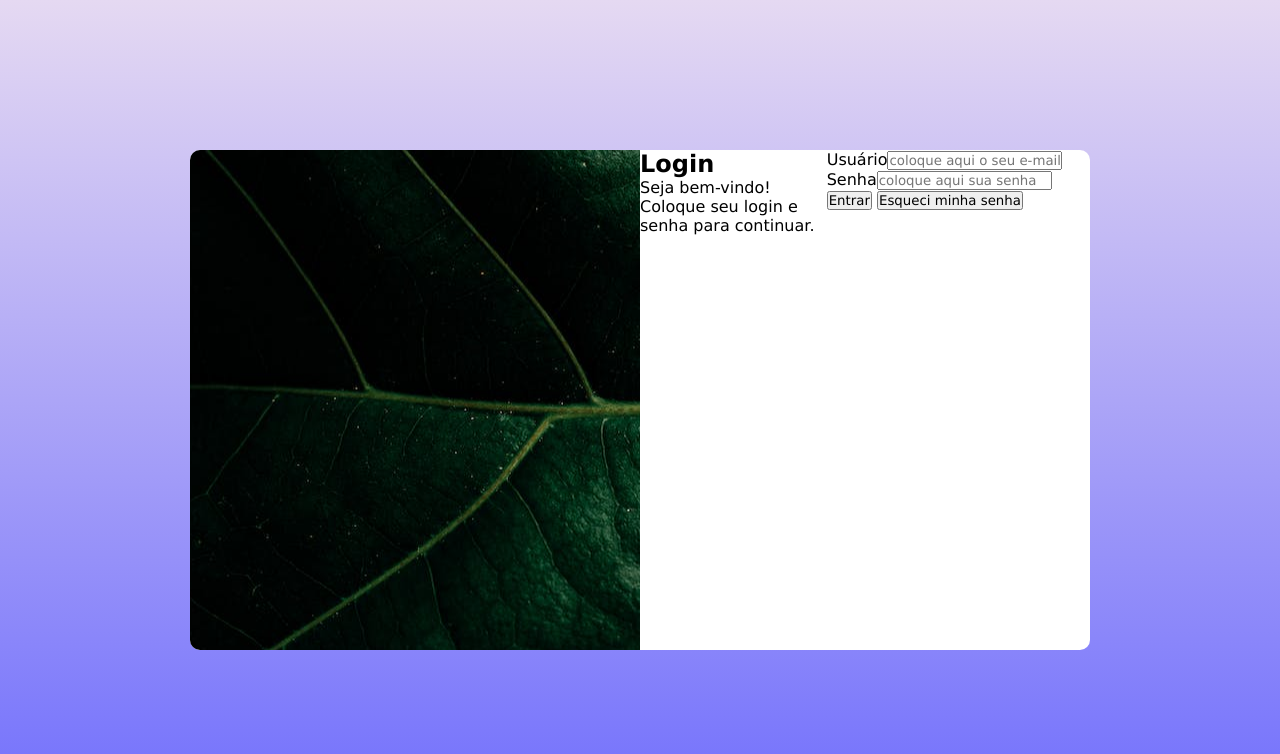
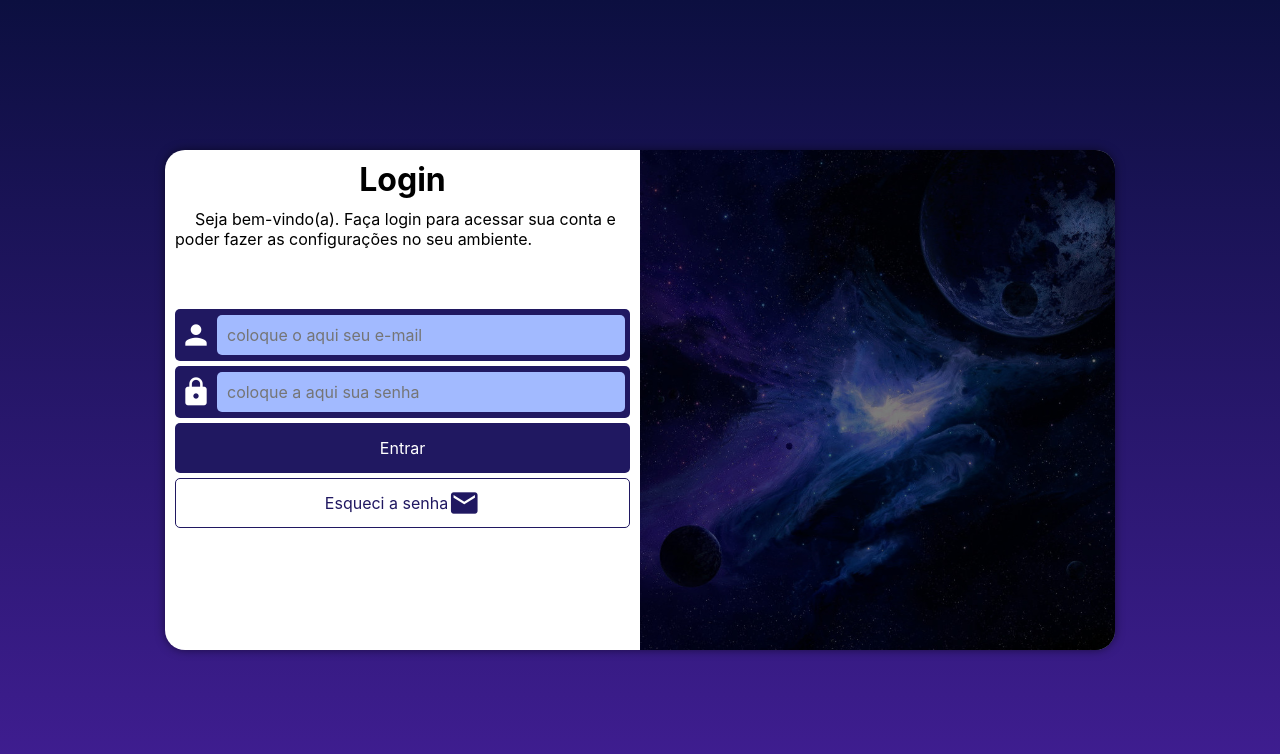
Before and after one commit to randyrobson/desafio-tela-de-login-cursoemvideo, a plain HTML site: page index.html in a window 1280 px wide. Drawn offline with Linux system fonts and the light colour scheme.

Commit message:
projeto login

```diff
--- a/index.html
+++ b/index.html
@@ -3,26 +3,33 @@
 <head>
     <meta charset="UTF-8">
     <meta name="viewport" content="width=device-width, initial-scale=1.0">
-    <title>Projeto tela de login</title>
+    <title>Login</title>
+    <link href="https://fonts.googleapis.com/icon?family=Material+Icons" rel="stylesheet">
     <link rel="stylesheet" href="scr/style/style.css">
+    <link rel="stylesheet" href="scr/style/mediaquery.css">
 </head>
 <body>
-    <main>
+    <main id="login">
         <section id="imagem">
         </section>
-        <section class="containerform">
-            <div class="titulo">
-                <h1>Login</h1>
-                <p>Seja bem-vindo! Coloque seu login e senha para continuar.</p>
-            </div>
-            <div class="formulario">
-                <form action="" method="post">
-                    <label for="iusuario">Usuário</label><input type="email" name="usuario" id="isuadio" maxlength="20" required placeholder="coloque aqui o seu e-mail">
-                    <label for="isenha">Senha</label><input type="password" name="senha" id="isenha" minlength="8" maxlength="20" required placeholder="coloque aqui sua senha">
-                    <input type="submit" value="Entrar">
-                    <input type="button" value="Esqueci minha senha">
-                </form>
-            </div>
+        <section id="formulario">
+            <h1>Login</h1>
+            <p>Seja bem-vindo(a). Faça login para acessar sua conta e poder fazer as configurações no seu ambiente.</p>
+            <form action="login.php" method="post" autocomplete="on">
+                <div class="containerinput">
+                    <span class="material-icons">person</span>
+                    <input type="email" name="login" id="ilogin" placeholder="coloque o aqui seu e-mail" autocomplete="email" required maxlength="30">
+                    <label for="ilogin">Login</label>
+                </div>
+                <div class="containerinput">
+                    <span class="material-icons">lock</span>
+                    <input type="password" name="senha" id="isenha" placeholder="coloque a aqui sua senha" autocomplete="current-password" required minlength="8" maxlength="20">
+                    <label for="isenha">Senha</label>
+                </div>
+                <input type="submit" value="Entrar">
+                <a href="esqueci.html" class="botao">Esqueci a senha<span class="material-icons">mail</span>
+                </a>
+            </form>
         </section>
     </main>
 </body>
--- /dev/null
+++ b/scr/style/mediaquery.css
@@ -0,0 +1,50 @@
+@charset "UTF-8";
+
+
+@media screen and (min-width: 768px) and (max-width: 992px) { /* Tela para tablet */
+    body {
+        background-image: linear-gradient(to top, #411e94, #0C0F40);
+    }
+
+    main#login {
+        width: 80vw;
+        height: 400px;
+        display: flex;
+    }
+
+    main#login > section#imagem {
+        width: 30%;
+        height: 100%;
+    }
+
+    main#login > section#formulario {
+        width: 70%;
+    }
+}
+
+@media screen and (min-width: 992px) { /* Tela para desktop */
+    body {
+        background-image: linear-gradient(to top, #411e94, #0C0F40);
+    }
+
+    main#login {
+        width: 950px;
+        height: 500px;
+        display: flex;
+    }
+
+    main#login > section#imagem {
+        width: 50%;
+        height: 100%;
+        order: 1;
+    }
+
+    main#login > section#formulario {
+        width: 50%;
+        order: 0;
+        }
+
+        main#login > section#formulario > form {
+            margin-top: 60px;
+        }
+}
--- a/scr/style/style.css
+++ b/scr/style/style.css
@@ -1,41 +1,127 @@
 @charset "UTF-8";
 
+
 * {
+    font-family: -apple-system, BlinkMacSystemFont, 'Segoe UI', Roboto, Oxygen, Ubuntu, Cantarell, 'Open Sans', 'Helvetica Neue', sans-serif;
+    padding: 0px;
     margin: 0px;
-    padding: 0px;
-    font-family: Verdana, Geneva, Tahoma, sans-serif;
+    box-sizing: border-box;
 }
 
-body {
+body, html {
+    background-color: #0C0F40;
+    height: 100vh;
     width: 100vw;
-    height: 100vh;
     display: flex;
     justify-content: center;
     align-items: center;
-    background-image: linear-gradient(to top, #7371FC, #E5D9F2);
 }
 
-main {
-    display: flex;
-    margin: 10px;
+main#login {
+    overflow: hidden;
     background-color: white;
-    border-radius: 10px;
-    overflow: hidden;
-    flex-wrap: wrap;
+    width: 300px;
+    height: 600px;
+    border-radius: 20px;
+    box-shadow: 0px 0px 10px rgba(0, 0, 0, 0.500);
+    transition: width .3s, height .3s;
+    transition-timing-function: ease;
 }
 
-section#imagem {
-    background-image: url(../img/img2.jpg);
-    background-repeat: no-repeat;
-    background-attachment: fixed;
+main#login > section#imagem {
+    display: block;
+    background: #0C0F40 url(../img/img1.jpeg) no-repeat;
     background-size: cover;
     background-position: center center;
-    width: 450px;
-    height: 500px;
+    height: 200px;
 }
 
-.containerform {
+main#login > section#formulario {
+    display: block;
+    padding: 10px;
+}
+
+section#formulario > h1 {
+    text-align: center;
+    margin-bottom: 10px;
+    font-size: 2em;
+}
+
+section#formulario > p {
+    font-size: 1em;
+    text-indent: 20px;
+}
+
+form > div.containerinput {
+    background-color: #201861;
     display: flex;
-    width: 450px;
-    height: 500px;
+    justify-content: space-around;
+    align-items: center;
+    border-radius: 5px;
+    margin: 5px 0px;
 }
+
+div.containerinput > label {
+    display: none;
+}
+
+div.containerinput > span {
+    color: white;
+    font-size: 2em;
+    padding: 10px 0px;
+    margin: 0px 5px;
+}
+
+div.containerinput > input {
+    background-color: #a2baff;
+    font-size: 1em;
+    border: 0px;
+    border-radius:5px;
+    padding: 10px;
+    width: 100%;
+    margin-right: 5px;
+}
+
+div.containerinput > input:focus-within {
+    background-color: white;
+    border: none;
+}
+
+form > input[type=submit] {
+    font-size: 1em;
+    width: 100%;
+    height: 50px;
+    background-color: #201861;
+    color: white;
+    border: none;
+    border-radius: 5px;
+    cursor: pointer;
+}
+
+form > input[type=submit]:hover {
+    background-color: #3659c0;
+}
+
+form > a.botao {
+    display: flex;
+    justify-content: center;
+    align-items: center;
+    font-size: 1em;
+    width: 100%;
+    height: 50px;
+    margin-top: 5px;
+    background-color: white;
+    color: #201861;
+    border: 1px solid #201861;
+    border-radius: 5px;
+    text-decoration: none;
+}
+
+form > a.botao:hover {
+    background-color: #3659c0;
+    color: white;
+}
+
+form > a.botao > span {
+    font-size: 2em;
+}
```
Also changed, not shown: scr/img/img1.jpeg (added), scr/img/img1.jpg (deleted), scr/img/img2.jpg (deleted), scr/img/img3.jpg (deleted), scr/img/img4.jpg (deleted), scr/img/img5.jpg (deleted), scr/img/print1.jpeg (added), scr/img/print2.jpeg (added), scr/img/print3.jpeg (added), 1 other file.
